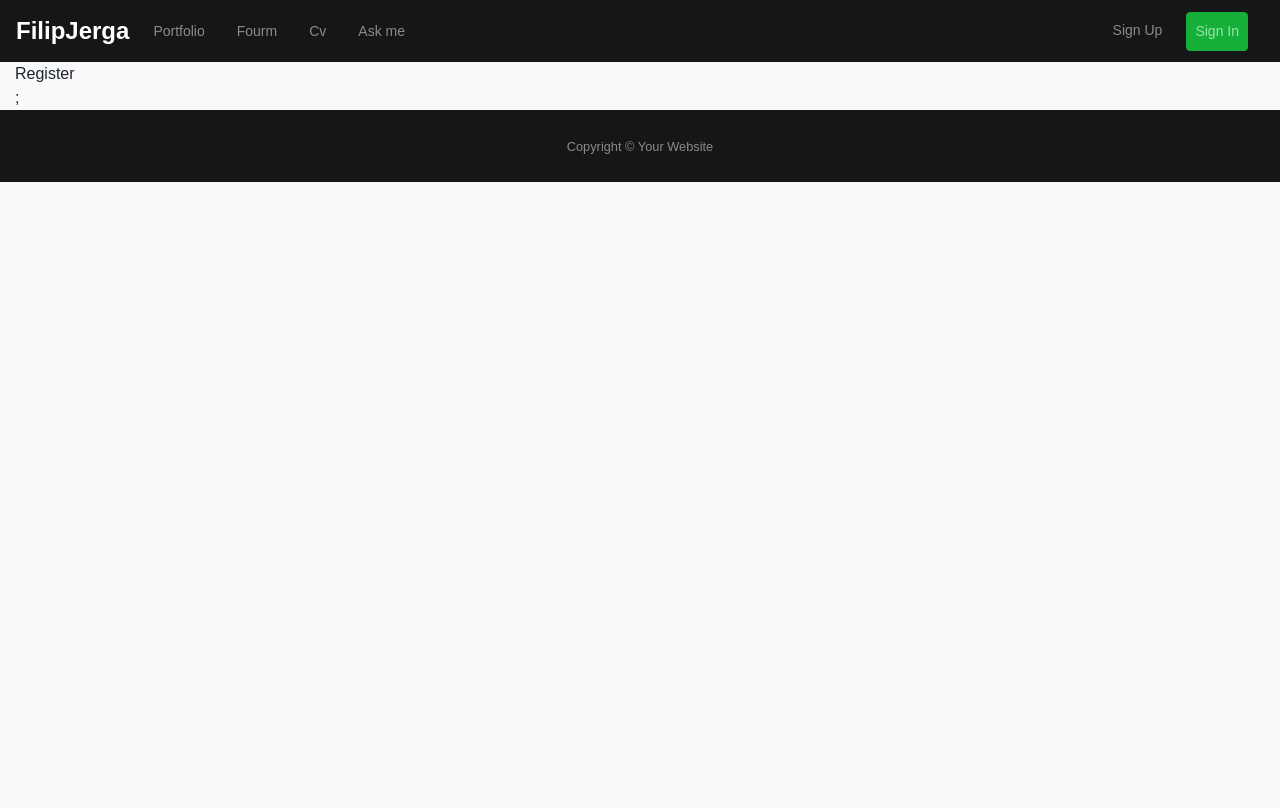
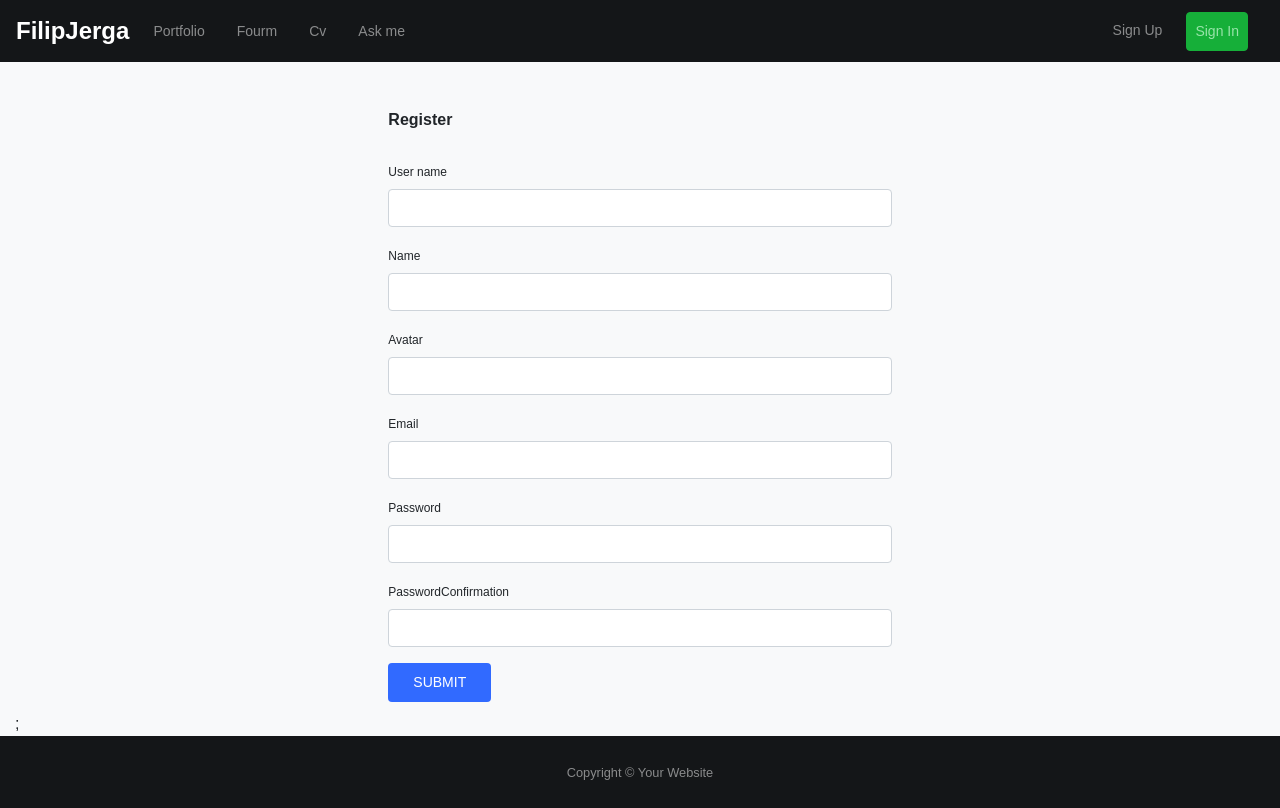
Before and after one commit to mohamedeld/portfilo-app-nextjs-graphql, a Next.js app: page /register in a window 1280 px wide. Built offline with nearby package versions, Linux system fonts and the light colour scheme.

Commit message:
add login and register in client side

```diff
--- /dev/null
+++ b/apollo/queries/index.js
@@ -0,0 +1,125 @@
+import {gql} from '@apollo/client'
+
+export const GET_PORTFOLIO = gql`
+  query getPortfilo($id: ID){
+    portfolio(id: $id){
+      _id,
+      title,
+      company,
+      companyWebsite,
+      location,
+      jobTitle,
+      description,
+      startDate,
+      endDate
+    }
+  }
+
+`;
+
+
+export const GET_PORTFOLIOS = gql`
+  query getPortfilos{
+    portfolios{
+      _id
+      title
+      company
+      companyWebsite
+      location
+      jobTitle
+      description
+      startDate
+      endDate
+      }
+    }
+`;
+
+export const CREATE_PORTFOLIO= gql`
+  mutation CreatePortfolio{
+    createPortfolio(input:{
+      title: "Work in Mansoura",
+      company: "WhoKnows",
+      companyWebsite: "www.google.com",
+      location: "Mansoura, Montana",
+      jobTitle: "Housekeeping",
+      description: "So much responsibility....Overloaaaaaad",
+      startDate: "2021-12-12T23:59Z",
+      endDate: "2024-12-12T23:59Z",
+    }){
+      _id
+      title
+      company
+      companyWebsite
+      location
+      jobTitle
+      description
+      startDate
+      endDate
+    }
+  }
+
+`;
+
+export const UPDATE_PORTFOLIO = gql`
+    mutation UpdatePortfolio($id: ID){
+      updatePortfolio(id: $id,input:{
+        title: "Work in meno",
+        company: "WhoKnows",
+        companyWebsite: "www.google.com",
+        location: "meno, Montana",
+        jobTitle: "Housekeeping",
+        description: "So much responsibility....Overloaaaaaad",
+        startDate: "2021-12-12T23:59Z",
+      endDate: "2024-12-12T23:59Z",
+      }){
+        _id
+        title
+        company
+        companyWebsite
+        location
+        jobTitle
+        description
+        startDate
+        endDate
+      }
+    }
+  `;
+
+export const DELETE_PORTFOLIO = gql`
+  mutation DeletePortfolio($id:ID){
+    deletePortfolio(id:$id)
+  }
+
+`
+
+export const SIGNUP=gql`
+  mutation SignUp(
+    $username:String!
+    $name:String!
+    $avatar:String!
+    $email:String!
+    $password:String!
+    $passwordConfirmation:String!
+  ){
+    signUp(input:{
+      username:$username
+      name:$name
+      avatar:$avatar
+      email:$email
+      password:$password
+      passwordConfirmation:$passwordConfirmation
+    })
+  }
+`;
+
+export const SIGNIN=gql`
+  mutation SignIn(
+    $email:String!
+    $password:String!
+  ){
+    signIn(input:{
+      email:$email,
+      password:$password
+    })
+  }
+`
--- a/package.json
+++ b/package.json
@@ -26,6 +26,7 @@
     "react": "^18",
     "react-bootstrap": "^1.0.0-beta.16",
     "react-dom": "^18",
+    "react-hook-form": "^7.53.0",
     "react-hot-toast": "^2.4.1",
     "react-spinners": "^0.14.1",
     "sass": "^1.77.8"
--- a/pages/login.js
+++ b/pages/login.js
@@ -1,7 +1,25 @@
+import { SIGNIN } from '@/apollo/queries';
+import { useMutation } from '@apollo/client';
 import React from 'react'
+import { useForm } from 'react-hook-form'
+import toast from 'react-hot-toast';
 
 const Login = () => {
-  return (
+  const {register,handleSubmit,formState:{errors,isSubmitting}} = useForm();
+  const [signIn,{data,loading,errors:errorMutation,reset}] = useMutation(SIGNIN)
+
+  const onSubmit = async (subData)=>{
+    const submitData = {
+      email:subData.email,
+      password:subData.password
+    }
+    await signIn({
+      variables:submitData
+    });
+    toast.success("logined successfully");
+    reset();
+  }
+   return (
     <>
       <section className="section-title">
         <div className="px-2">
@@ -14,24 +32,36 @@ const Login = () => {
         <div className="row">
           <div className="col-md-5 mx-auto">
             <h1 className="page-title">Login</h1>
-            <form>
+            <form onSubmit={handleSubmit(onSubmit)}>
               <div className="form-group">
                 <label htmlFor="email">Email</label>
                 <input
                   type="email"
                   className="form-control"
-                  id="email" />
+                  id="email"
+                  name="email"
+                  {...register("email",{required:true})}
+
+                  />
+                  {errors?.email && <span>{errors?.email?.message}</span>}
               </div>
               <div className="form-group">
                 <label htmlFor="password">Password</label>
                 <input
                   type="password"
                   className="form-control"
-                  id="password" />
+                  id="password" name="password"
+                  {...register("password",{required:true})}
+
+                  />
+                  {errors?.password && <span>{errors?.password?.message}</span>}
+
               </div>
               <button
                 type="submit"
-                className="btn btn-main bg-blue py-2 ttu">Submit</button>
+                className="btn btn-main bg-blue py-2 ttu">
+                  {isSubmitting ? 'Submitting...':'Submit'}
+                </button>
             </form>
           </div>
         </div>
--- a/pages/register.js
+++ b/pages/register.js
@@ -1,7 +1,140 @@
+import { SIGNUP } from "@/apollo/queries";
+import { useMutation } from "@apollo/client";
+import { useRouter } from "next/router";
+import { useForm } from "react-hook-form"
+import toast from "react-hot-toast";
 
 const Register = () => {
+  const { register, handleSubmit, formState: { errors, isSubmitting } } = useForm();
+    const router = useRouter();
+  const [signUp,{data,error,loading,reset}] = useMutation(SIGNUP);
+  const onSubmit = async (data) => {
+    try{
+      const subData = {
+        username: data?.username,
+        name: data?.name,
+        email: data?.email,
+        password: data?.password,
+        passwordConfirmation: data?.passwordConfirmation,
+        avatar: data?.avatar,
+      }
+      await signUp({
+        variables:subData
+      })
+      toast.success("signed up successfully")
+      isUserExist();
+      reset({
+        username:'',
+        name:'',
+        email:'',
+        password: '',
+        passwordConfirmation: '',
+        avatar: '',
+      });
+
+    }catch(error){
+      console.log(error?.message);
+      toast.error(error?.message);
+    }
+  }
+  const isUserExist = ()=>{
+     if(data?.signUp){
+        router.push("/login")
+    }
+  }
   return (
-    <div>Register</div>
+    <>
+
+      <div className="bwm-form mt-5">
+        <div className="row">
+          <div className="col-md-5 mx-auto">
+            <h1 className="page-title">Register</h1>
+
+            <form onSubmit={handleSubmit(onSubmit)}>
+              <div className="form-group">
+                <label htmlFor="username">User name</label>
+                <input
+                  type="text"
+                  name="username"
+                  className="form-control"
+                  id="username"
+                  {...register("username", {
+                    required: true
+                  })}
+                />
+                {errors?.username && <p>{errors?.username?.message}</p>}
+              </div>
+              <div className="form-group">
+                <label htmlFor="name">Name</label>
+                <input
+                  type="text"
+                  name="name"
+
+                  className="form-control"
+                  id="name" {...register("name", {
+                    required: true
+                  })}
+                />
+                {errors?.name && <p>{errors?.name?.message}</p>}
+              </div>
+              <div className="form-group">
+                <label htmlFor="avatar">Avatar</label>
+                <input
+                  type="text"
+                  name="avatar"
+
+                  className="form-control"
+                  id="avatar" {...register("avatar", {
+                    required: true
+                  })}
+                />
+                {errors?.avatar && <p>{errors?.avatar?.message}</p>}
+              </div>
+              <div className="form-group">
+                <label htmlFor="email">Email</label>
+                <input
+                  type="email"
+                  name="email"
+
+                  className="form-control"
+                  id="email" {...register("email", {
+                    required: true
+                  })}
+                />
+                {errors?.email && <p>{errors?.email?.message}</p>}
+              </div>
+              <div className="form-group">
+                <label htmlFor="password">Password</label>
+                <input
+                  type="password"
+                  name="password"
+                  className="form-control"
+                  id="password" {...register("password", {
+                    required: true
+                  })}
+                />
+                {errors?.password && <p>{errors?.password?.message}</p>}
+              </div>
+              <div className="form-group">
+                <label htmlFor="passwordConfirmation">PasswordConfirmation</label>
+                <input
+                  type="password"
+                  name="passwordConfirmation"
+                  className="form-control"
+                  id="passwordConfirmation"{...register("passwordConfirmation", {
+                    required: true
+                  })}
+                />
+                {errors?.passwordConfirmation && <p>{errors?.passwordConfirmation?.message}</p>}
+              </div>
+              <button
+                type="submit"
+                className="btn btn-main bg-blue py-2 ttu">{isSubmitting ? 'Submitting...':'Submit'}</button>
+            </form>
+          </div>
+        </div>
+      </div>
+    </>
   )
 }
 
```
Also changed, not shown: apollo/actions/index.js (added, +24 -0 lines), 1 other file (tests, documents, lock files or other folders).
